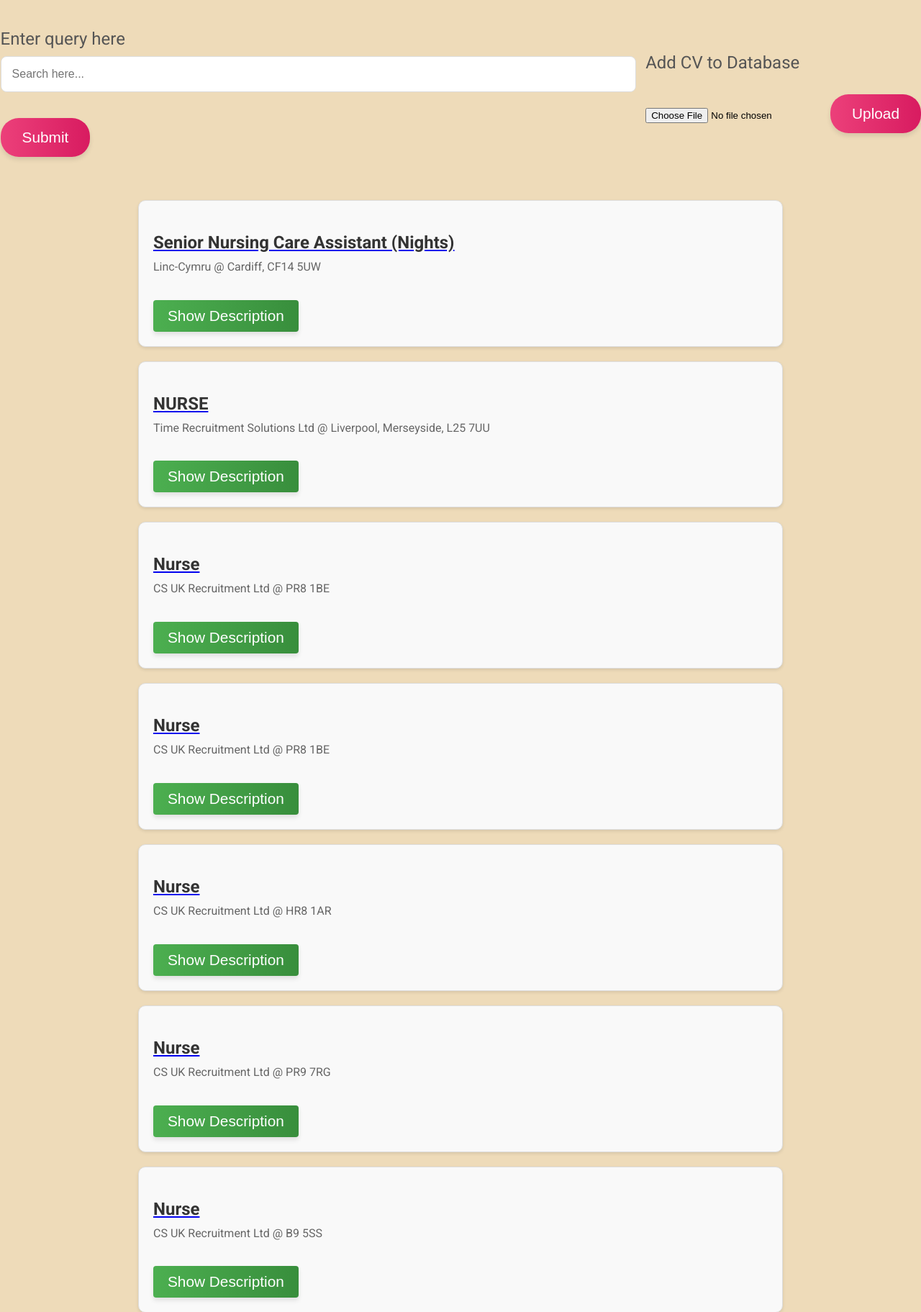
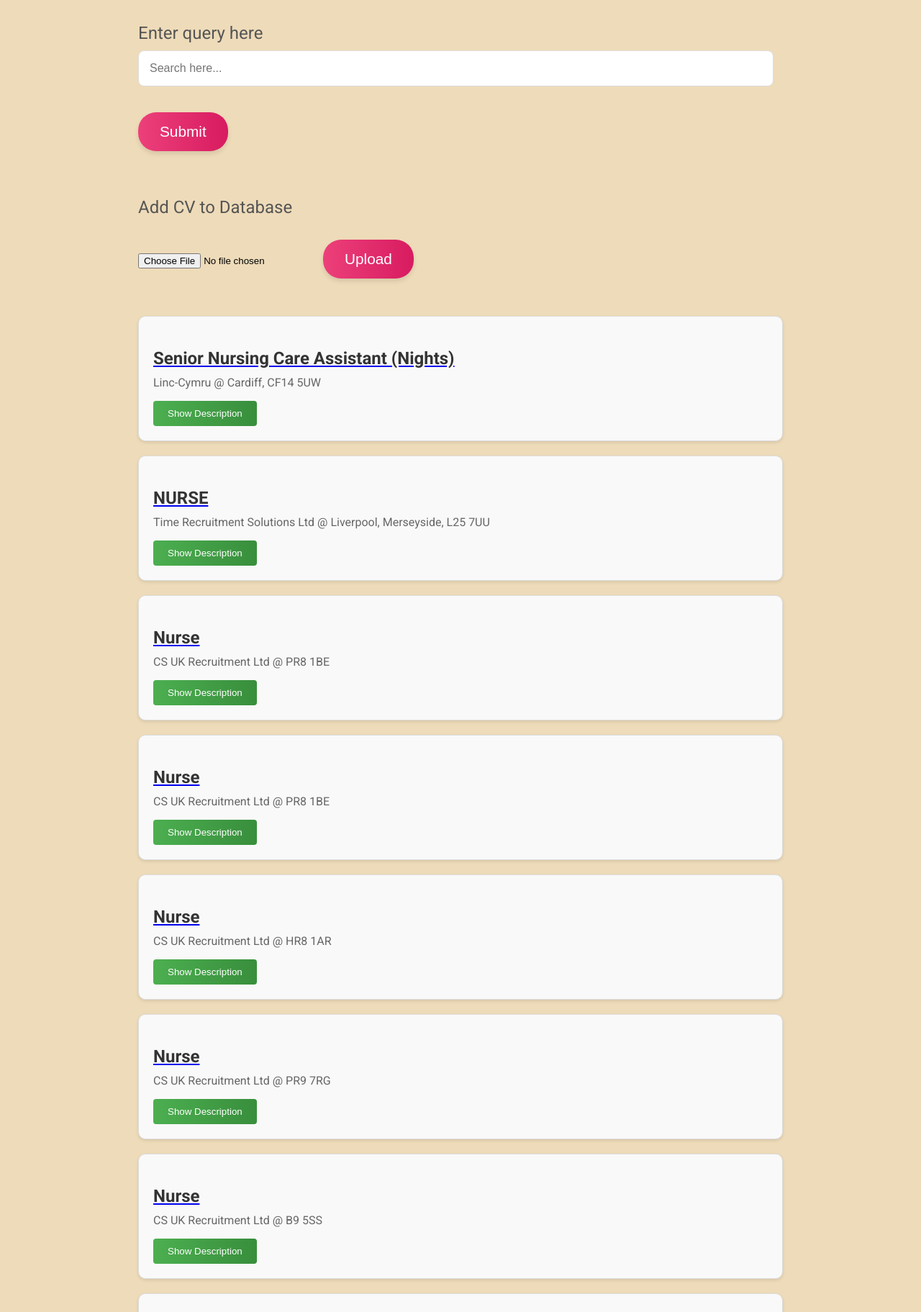
Before and after one commit to Manavjain1104/jammyjobber, a Django app: page / in a window 1280 px wide. Shown: the part 173-1996 px from the top of the page at 72% size. Run offline with Django 4.2, Linux system fonts and the light colour scheme; data comes from the database, SQL or seed files in the repository; some web fonts are replaced.

Commit message:
Align query and database buttons vertically

```diff
--- a/pages/static/css/design.css
+++ b/pages/static/css/design.css
@@ -33,27 +33,25 @@ h1 {
 
 .main-page {
     display: flex;
-    flex-direction: row;
+    flex-direction: column;
     align-items: center;
     justify-content: center;
 }
-/* Style the search box */
-
-.search-box {
-    margin: 40px auto;
-    width: 70%;
-}
-.add_cv {
-    margin: 40px auto;
-    width: 70%;
+.search-box, .add-cv {
+    width : 70%;
+    margin: 2em auto;
+    display: flex;
+    flex-direction: column;
 }
 
-label{
+.search-box label, .add-cv label{
     display: block;
     margin-bottom: 10px;
     color: #555;
     font-size: 1.5em;
+    align-self: flex-start;
 }
+
 
 .search-box input[type="text"] {
     width: 95%;
@@ -64,7 +62,7 @@ label{
     margin-bottom: 15px;
 }
 
- button {
+ .search-box button, .add-cv button {
     margin-top: 1em;
     padding: 15px 30px;
     background: linear-gradient(to right, #ec407a, #d81b60);
@@ -77,7 +75,7 @@ label{
     box-shadow: 0 4px 6px rgba(0, 0, 0, 0.1);
 }
 
-button:hover {
+.search-box button:hover, .add-cv button:hover {
     background: linear-gradient(to right, #d81b60, #c2185b);
     transform: scale(1.05);
 }
```
